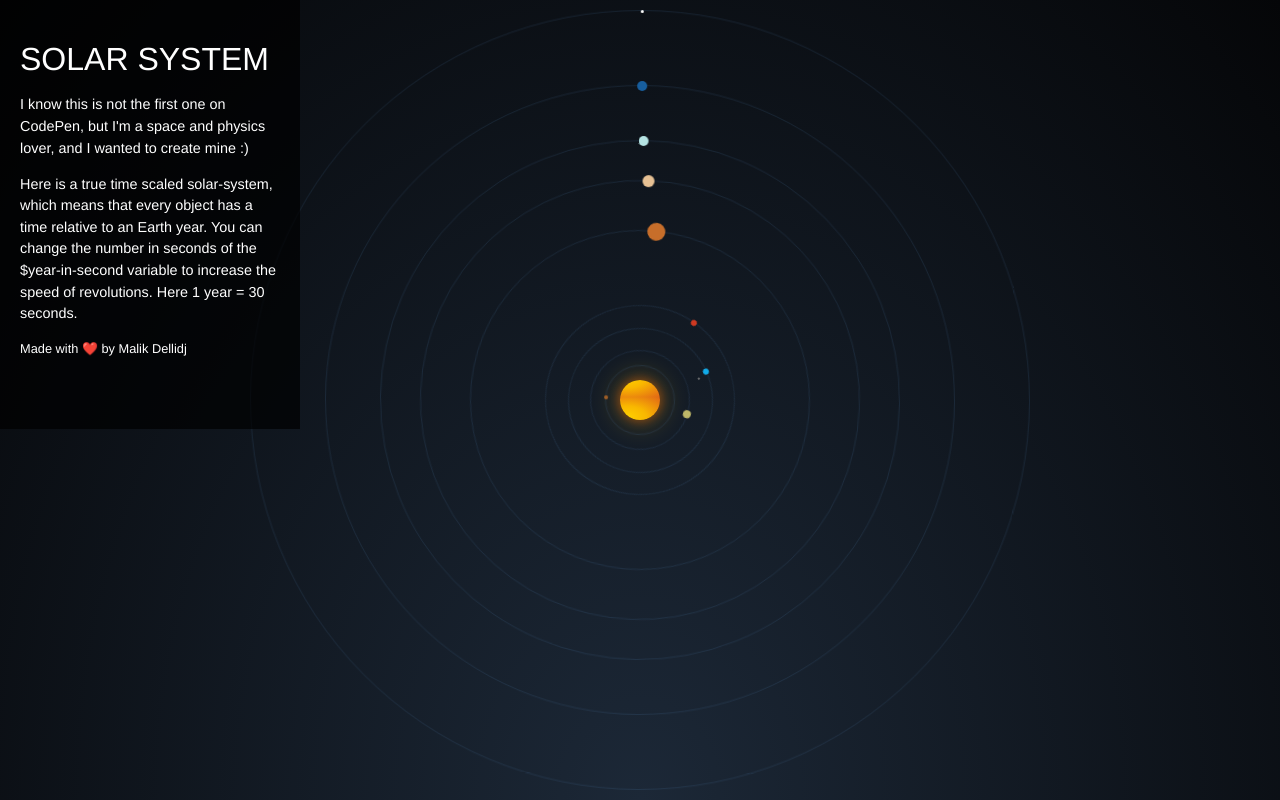
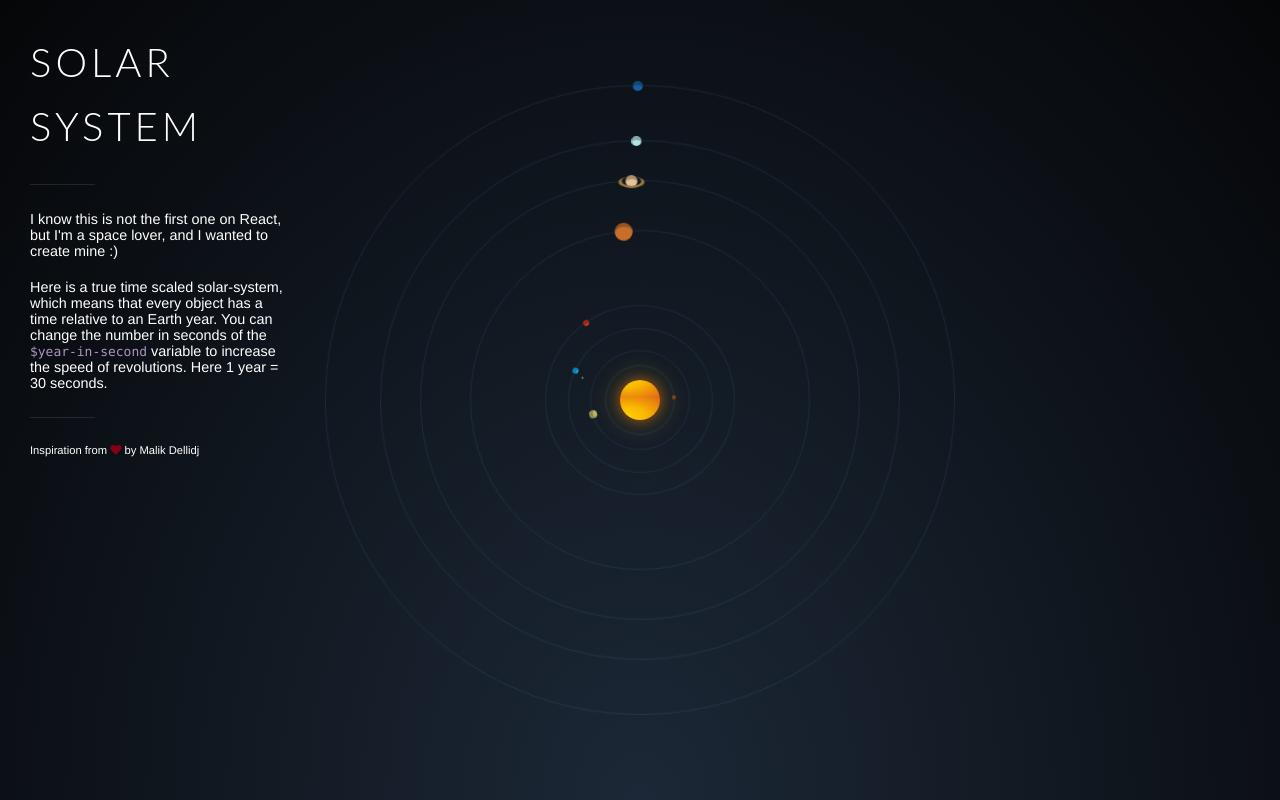
Before and after one commit to StarKnightt/Solar-System, a React (Vite) app: page / in a window 1280 px wide. Built offline with nearby package versions, Linux system fonts and the light colour scheme.

Commit message:
this is the stable version

```diff
--- a/index.html
+++ b/index.html
@@ -3,7 +3,7 @@
   <head>
     <meta charset="UTF-8" />
     <link rel="icon" type="image/svg+xml" href="/favicon.ico" />
-    <meta name="viewport" content="width=device-width, initial-scale=1.0" />
+    <meta name="viewport" content="width=device-width, initial-scale=2.0" />
     <title>Solar System</title>
     <link rel="stylesheet" href="https://cdnjs.cloudflare.com/ajax/libs/font-awesome/5.15.3/css/all.min.css">
   </head>
--- a/src/components/SolarSystem.jsx
+++ b/src/components/SolarSystem.jsx
@@ -5,10 +5,23 @@ const SolarSystem = () => {
   return (
     <div className="solar-system-container">
       <div className="description">
-        <h1>SOLAR SYSTEM</h1>
-        <p>I know this is not the first one on CodePen, but I'm a space and physics lover, and I wanted to create mine :)</p>
-        <p>Here is a true time scaled solar-system, which means that every object has a time relative to an Earth year. You can change the number in seconds of the $year-in-second variable to increase the speed of revolutions. Here 1 year = 30 seconds.</p>
-        <p className="author">Made with <span role="img" aria-label="heart">❤️</span> by Malik Dellidj</p>
+        <h1>Solar System</h1>
+        <hr />
+        <p>
+          I know this is not the first one on React, but I'm a space lover, and I wanted to create mine :)
+        </p>
+        <p>
+          Here is a true time scaled solar-system, which means that every object has a time relative to an Earth year. You can change the number in seconds of the
+          <br />
+          <code>$year-in-second</code> variable to increase the speed of revolutions. Here 1 year = 30 seconds.
+        </p>
+        <p className="hide">
+          Note the css tricks for the Saturn rings (box-shadow) and reverse animation to compensate the orbit.
+        </p>
+        <hr />
+        <p className="author">
+          Inspiration from <i className="fa fa-heart"></i> by Malik Dellidj
+        </p>
         <p className="links">
           <a className="fa fa-codepen icon" href="https://codepen.io/kowlor/" target="_blank" rel="noopener noreferrer"></a>
           <a className="fa fa-github-alt icon" href="https://github.com/KOWLOR" target="_blank" rel="noopener noreferrer"></a>
@@ -26,6 +39,7 @@ const SolarSystem = () => {
         <div className="uranus"></div>
         <div className="neptune"></div>
         <div className="pluto"></div>
+        <div className="asteroids-belt"></div>
       </div>
     </div>
   );
--- a/src/styles/SolarSystem.css
+++ b/src/styles/SolarSystem.css
@@ -1,6 +1,18 @@
 /* Solar System Styles */
-*, *:before, *:after {
+
+:root {
+    --year-in-second: 30s; /* 1 Earth year = 30 sec */
+  }
+
+  *, *:before, *:after {
+    padding: 0;
+    margin: 0;
     box-sizing: border-box;
+  }
+
+  html, body {
+    height: 100%;
+    width: 100%;
   }
 
   body {
@@ -19,56 +31,75 @@
     overflow: hidden;
   }
 
+  h1 {
+    font-weight: 300;
+    font-size: 2.5em;
+    text-transform: uppercase;
+    font-family: Lato, sans-serif;
+    line-height: 1.6em;
+    letter-spacing: .1em;
+  }
+
+  a, a:visited {
+    text-decoration: none;
+    color: white;
+    opacity: .7;
+  }
+
+  a:hover {
+    opacity: 1;
+  }
+
+  a.icon {
+    margin-right: 2px;
+    padding: 3px;
+  }
+
   .description {
+    padding: 30px;
     position: absolute;
     top: 0;
     left: 0;
-    width: 300px;
-    max-width: 100%;
-    padding: 20px;
-    background: rgba(0, 0, 0, 0.7);
-    z-index: 1000;
+    width: 25%;
+    z-index: 999;
   }
 
-  h1 {
-    font-weight: 300;
-    font-size: 2em;
-    margin-bottom: 0.5em;
+  .description p {
+    font-size: .9em;
   }
 
-  p {
-    font-size: 0.9em;
-    line-height: 1.5;
+  .description p + p {
+    margin-top: 20px;
   }
 
-  .author {
-    font-size: 0.8em;
-    margin-top: 1em;
+  .description p.author {
+    font-size: .7em;
   }
 
-  .links {
-    margin-top: 1em;
+  .description p.author .fa-heart {
+    color: #860014;
   }
 
-  .links a {
-    color: white;
-    text-decoration: none;
-    margin-right: 10px;
-    opacity: 0.7;
-    transition: opacity 0.3s;
+  hr {
+    margin: 26px 0;
+    border: 0;
+    border-top: 1px solid white;
+    background: transparent;
+    width: 25%;
+    opacity: .1;
   }
 
-  .links a:hover {
-    opacity: 1;
+  code {
+    color: #ae94c0;
+    font-family: Menlo, Monaco, Consolas, 'Courier New', monospace;
+    font-size: .9em;
   }
 
   .solar-syst {
-    position: absolute;
+    margin: 0 auto;
     width: 100%;
     height: 100%;
-    transform: translate(-50%, -50%);
-    top: 50%;
-    left: 50%;
+    position: relative;
   }
 
   .solar-syst:after {
@@ -76,8 +107,7 @@
     position: absolute;
     height: 2px;
     width: 2px;
-    top: 50%;
-    left: 50%;
+    top: -2px;
     background: white;
     box-shadow: stars(500, 1800);
     border-radius: 100px;
@@ -102,6 +132,10 @@
     position: absolute;
   }
 
+  .solar-syst div:not(.sun):not(.asteroids-belt):before {
+    box-shadow: inset 0 6px 0 -2px rgba(0, 0, 0, 0.25);
+  }
+
   .sun {
     background: radial-gradient(ellipse at center, #ffd000 1%,#f9b700 39%,#f9b700 39%,#e06317 100%);
     height: 40px;
@@ -120,7 +154,7 @@
     width: 70px;
     margin-top: -35px;
     margin-left: -35px;
-    animation: orb 7.1867343561s linear infinite;
+    animation: orb calc(var(--year-in-second) * 0.2395) linear infinite;
   }
 
   .mercury:before {
@@ -136,7 +170,7 @@
     width: 100px;
     margin-top: -50px;
     margin-left: -50px;
-    animation: orb 18.45746706s linear infinite;
+    animation: orb calc(var(--year-in-second) * 0.6152) linear infinite;
   }
 
   .venus:before {
@@ -152,7 +186,7 @@
     width: 145px;
     margin-top: -72.5px;
     margin-left: -72.5px;
-    animation: orb 30s linear infinite;
+    animation: orb var(--year-in-second) linear infinite;
   }
 
   .earth:before {
@@ -174,7 +208,7 @@
     margin-top: -9px;
     border-radius: 100px;
     box-shadow: 0 -10px 0 -8px grey;
-    animation: orb 2.2440352s linear infinite;
+    animation: orb calc(var(--year-in-second) * 0.0748) linear infinite;
   }
 
   .mars {
@@ -182,7 +216,7 @@
     width: 190px;
     margin-top: -95px;
     margin-left: -95px;
-    animation: orb 56.4261314s linear infinite;
+    animation: orb calc(var(--year-in-second) * 1.8808) linear infinite;
   }
 
   .mars:before {
@@ -198,7 +232,7 @@
     width: 340px;
     margin-top: -170px;
     margin-left: -170px;
-    animation: orb 355.72489s linear infinite;
+    animation: orb calc(var(--year-in-second) * 11.8618) linear infinite;
   }
 
   .jupiter:before {
@@ -214,7 +248,7 @@
     width: 440px;
     margin-top: -220px;
     margin-left: -220px;
-    animation: orb 882.69098s linear infinite;
+    animation: orb calc(var(--year-in-second) * 29.4285) linear infinite;
   }
 
   .saturn:before {
@@ -225,12 +259,29 @@
     margin-left: -6px;
   }
 
+  .saturn:after {
+    position: absolute;
+    content: "";
+    height: 2.34%;
+    width: 4.676%;
+    left: 50%;
+    top: 0px;
+    transform: rotateZ(-52deg);
+    margin-left: -2.3%;
+    margin-top: -1.2%;
+    border-radius: 50% 50% 50% 50%;
+    box-shadow: 0 1px 0 1px #987641, 3px 1px 0 #987641, -3px 1px 0 #987641;
+    animation: orb calc(var(--year-in-second) * 29.4285) linear infinite;
+    animation-direction: reverse;
+    transform-origin: 52% 60%;
+  }
+
   .uranus {
     height: 520px;
     width: 520px;
     margin-top: -260px;
     margin-left: -260px;
-    animation: orb 2512.4001s linear infinite;
+    animation: orb calc(var(--year-in-second) * 84.0205) linear infinite;
   }
 
   .uranus:before {
@@ -246,7 +297,7 @@
     width: 630px;
     margin-top: -315px;
     margin-left: -315px;
-    animation: orb 4911.7816s linear infinite;
+    animation: orb calc(var(--year-in-second) * 164.7901) linear infinite;
   }
 
   .neptune:before {
@@ -260,20 +311,33 @@
   .asteroids-belt {
     opacity: .7;
     border-color: transparent !important;
-    height: 330px;
-    width: 330px;
-    margin-top: -165px;
-    margin-left: -165px;
-    animation: orb 179.9558s linear infinite;
+    height: 300px;
+    width: 300px;
+    margin-top: -150px;
+    margin-left: -150px;
+    animation: orb calc(var(--year-in-second) * 6) linear infinite;
     overflow: hidden;
   }
 
-  .pluto {
+  .asteroids-belt:before {
+    top: 50%;
+    height: 210px;
+    width: 210px;
+    margin-left: -105px;
+    margin-top: -105px;
+    background: transparent;
+    border-radius: 140px !important;
+    box-shadow: stars(390, 290, -145px, -104px);
+  }
+
+/* You can add pluto if you want */
+
+  /* .pluto {
     height: 780px;
     width: 780px;
-    margin-top: -390px;
-    margin-left: -390px;
-    animation: orb 7439.7074s linear infinite;
+    margin-top: -450px;
+    margin-left: -320px;
+    animation: orb calc(var(--year-in-second) * 248.09) linear infinite;
   }
 
   .pluto:before {
@@ -282,35 +346,30 @@
     background: #fff;
     margin-top: -1.5px;
     margin-left: -1.5px;
+  } */
+
+  .hide {
+    display: none;
+  }
+
+  .links {
+    margin-top: 5px !important;
+    font-size: 1em !important;
   }
 
   @keyframes orb {
     from {
-      transform: rotate(0deg);
+      transform: rotate(0deg)
     }
     to {
-      transform: rotate(360deg);
+      transform: rotate(-360deg)
     }
   }
 
-  /* Helper function for multiple box-shadows */
-  @function stars($n, $max-area) {
-    $stars: (random($max-area) + px) (random($max-area) + px) #fff;
+  @function stars($n, $max-area, $min-area: 0, $star-size: 0) {
+    $stars: #{$min-area + random($max-area)}px #{$min-area + random($max-area)}px 0 #{$star-size}px rgba(255,255,255, #{random(1000) * 0.001});
     @for $i from 2 through $n {
-      $stars: $stars, (random($max-area) + px) (random($max-area) + px) #fff;
+      $stars: '#{$stars}, #{$min-area + random($max-area)}px #{$min-area + random($max-area)}px 0 #{$star-size}px rgba(255,255,255, #{random(1000) * 0.001})';
     }
     @return unquote($stars);
   }
-
-  /* Responsive adjustments */
-  @media (max-width: 768px) {
-    .description {
-      width: 100%;
-      max-width: none;
-      background: rgba(0, 0, 0, 0.8);
-    }
-
-    .solar-syst {
-      transform: scale(0.5) translate(-100%, -100%);
-    }
-  }
```
